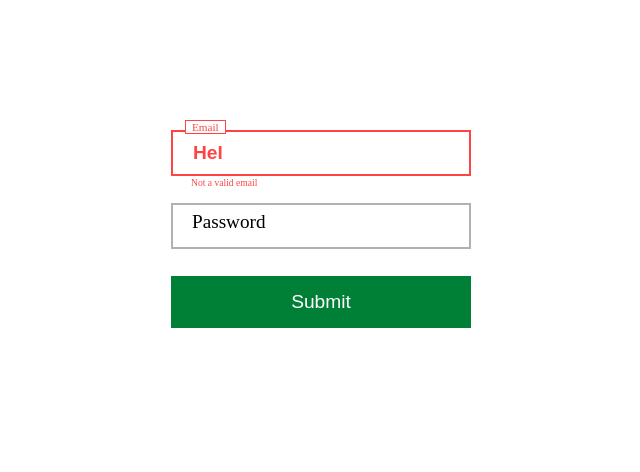
After one commit to mimadraza/Sur, a Flask app: template frontend/templates/test.html in a window 1280 px wide. The commit adds this page. Shown: the top 472 px of the page, without its empty margins (319-959 px from the left). Run offline with Flask 3, Linux system fonts and the light colour scheme; the template is opened without the code that fills it, so the values that code supplies are empty.

Commit message:
Dashboards, backend and database left

```diff
--- a/frontend/app.py
+++ b/frontend/app.py
@@ -7,13 +7,16 @@ app = Flask(__name__, static_folder='static')
 CORS(app)
 backendurl = Config.BACKEND_URL
 login_validations = (('email',gl.required, gl.format_email), ('password', gl.required) )
-register_validations = (('first_name', gl.required, gl.type_(str)),('last_name', gl.required, gl.type_(str)),
-                        ('email',gl.required, gl.format_email), ('password', gl.required), ('country', gl.required), ('dob', gl.required))
 
+register_validations = (('first_name', gl.required, gl.type_(str), gl.regex_('^[^0-9]*$')),
+                        ('last_name', gl.required, gl.type_(str),gl.regex_('^[^0-9]*$')),
+                        ('email',gl.required, gl.format_email), ('password', gl.required),
+                        ('country', gl.required, gl.type_(str), gl.regex_('^[^0-9]*$')),
+                        ('dob', gl.required))
 
 @app.route('/')
 def index():
-    return render_template('homepage.html') #Good practice
+    return render_template('homepage.html')
 
 @app.route('/login', methods=["GET","POST"])
 def login():
@@ -24,10 +27,11 @@ def login():
                 "password" : request.form['password']}
 
         result = gl.validate(login_validations, data) #returns true if all validations passed
-        if result :
-            response = request.get_json(backendurl)
-            if (response.statuscode == 200):
-                return redirect("userdashboard.html")
+        if result:  #uncoment below once backend becomes functional
+            # response = request.get_json(backendurl)
+            # if (response.statuscode == 200):
+            #     return redirect("userdashboard.html")
+            print('All is Good')
 
     return render_template('LoginPage.html')
 
@@ -44,12 +48,17 @@ def userregister():
         }
 
         result = gl.validate(register_validations, data) #returns true if all validations passed
-        if result :
-            response = request.get_json(backendurl)
-            if (response.statuscode == 200):
-                return redirect("LoginPage.html")
 
-    return render_template('userregisterpage.html')
+        if result.success:  #uncoment below once backend becomes functional
+            # response = request.get_json(backendurl)
+            # if (response.statuscode == 200):
+            #     return redirect("/login")
+            return redirect('/login')
+        else:
+            return render_template('userregisterpage.html', visibility = "visible")
+
+
+    return render_template('userregisterpage.html', visibility = "hidden")
 
 @app.route('/artistregister', methods=["GET","POST"])
 def artistregister():
@@ -64,12 +73,24 @@ def artistregister():
         }
 
         result = gl.validate(register_validations, data) #returns true if all validations passed
-        if result :
-            response = request.get_json(backendurl)
-            if (response.statuscode == 200):
-                return redirect("artistdashboard.html")
+        if result:  #uncoment below once backend becomes functional
+            # response = request.get_json(backendurl)
+            # if (response.statuscode == 200):
+            #     return redirect("/login")
+            return redirect('/login')
 
     return render_template('artistregister.html')
 
+@app.route('/userdashboard', methods=['GET', 'POST'])
+def userdashboard():
+
+    return render_template('userdashboard.html')
+
+@app.route('/artistdashboard', methods=['GET', 'POST'])
+def artistdashboard():
+
+    return render_template('artistdashboard.html')
+
+
 if __name__ == '__main__':
     app.run(debug=True, port=5001)
--- /dev/null
+++ b/frontend/static/css/test.css
@@ -0,0 +1,143 @@
+* {
+    box-sizing: border-box;
+  }
+
+  :root {
+    --color-invalid: rgb(255, 68, 68);
+    --color-valid: green;
+  }
+
+  body {
+    margin: 0;
+    padding: 80px 20px;
+    font-family: Poppins;
+    background-size: cover;
+  }
+
+  .form {
+    position: relative;
+    backdrop-filter: blur(1px);
+    background-color: color-mix(
+      in srgb,
+      white,
+      transparent 20%
+    );
+    border-radius: 20px;
+    padding: 50px;
+    margin: 0 auto;
+    max-width: 400px;
+    width: 100%;
+  }
+
+  .input-group__input {
+    font-weight: bold;
+  }
+
+  .input-group__input:focus {
+    outline-offset: 5px;
+  }
+
+  .input-group {
+    position: relative;
+    --x: 20px;
+    --y: 10px;
+    margin-bottom: 15px;
+  }
+
+  .input-group__label,
+  .input-group__input,
+  .submit-btn {
+    font-size: 1.2rem;
+  }
+
+  .input-group__input {
+    border: 2px solid rgb(177, 177, 177);
+    width: 100%;
+    padding: var(--y) var(--x);
+  }
+
+  .input-group__input, .input-group__error {
+    --left: 0;
+    left: var(--left);
+    position: relative;
+  }
+
+  .input-group__input:is(
+      :focus,
+      :not(:placeholder-shown)
+    )
+    ~ .input-group__label {
+    top: calc(var(--y) - 20px);
+    font-size: 0.7rem;
+    border-color: black;
+    color: var(--color-valid);
+  }
+
+  .input-group__label {
+    position: absolute;
+    background-color: white;
+    left: calc(var(--x) - 6px);
+    top: calc(var(--y) - 3px);
+    border: 1px solid transparent;
+    padding: 0 6px;
+    margin: 0;
+    cursor: text;
+    transition: top 300ms, font-size 300ms,
+      border-color 300ms;
+  }
+
+  .input-group__error {
+    color: var(--color-invalid);
+    display: block;
+    visibility: hidden;
+    margin-left: var(--x);
+    margin-top: 1px;
+    font-size: 0.6rem;
+  }
+
+  .input-group__input:not(:focus):invalid {
+    color: var(--color-invalid);
+    animation: error-shake 600ms;
+    border: 2px solid var(--color-invalid);
+  }
+
+  .input-group__input:not(:focus):invalid ~ .input-group__error {
+    visibility: visible;
+    animation: error-shake 600ms;
+  }
+
+  @keyframes error-shake {
+    0% {
+      --left: -10px;
+    }
+    20% {
+      --left: 8px;
+    }
+    40% {
+      --left: -6px;
+    }
+    60% {
+      --left: 4px;
+    }
+    80% {
+      --left: -2px;
+    }
+    100% {
+      --left: 0;
+    }
+  }
+
+  .input-group__input:not(:focus):invalid ~ .input-group__label {
+    color: var(--color-invalid);
+    border-color: var(--color-invalid);
+  }
+
+  .submit-btn {
+    max-width: 300px;
+    width: 100%;
+    padding: 15px;
+    cursor: pointer;
+    border: none;
+    background-color: rgb(0, 128, 55);
+    color: white;
+  }
--- a/frontend/templates/homepage.html
+++ b/frontend/templates/homepage.html
@@ -19,13 +19,13 @@ margin: 0;">
         <div class="gradient-container" style="height: 750px; width: 700px; top: 25px; left: 20px; position: absolute;">
             <img src="static/images/سُر_no_background (1).png" style="height: 300px; width: 300px; position: absolute; top: 220px; left: 180px;">
         </div>
-            <div class="typebutton" role = "button" onclick="window.location.href='login'" style= "left: 800px; top:300px;" >
+            <div class="typebutton" role = "button" onclick="window.location.href='artistregister'" style= "left: 800px; top:300px;" >
                 <div class="circle-image" style="background-image: url('static/images/artist.jpeg'); top: 40px;"></div>
                 <h1 style="position: relative;font-family: spof; color: white; font-size: 2.5cqmax; top: 40px;">
                     Artist
                 </h1>
             </div>
-            <div class="typebutton" role = "button" onclick="window.location.href='login'" style="left: 1120px; top:-45px;" >
+            <div class="typebutton" role = "button" onclick="window.location.href='userregister'" style="left: 1120px; top:-45px;" >
                 <div class="circle-image" style="background-image: url('static/images/user.jpg'); top: 40px;"></div>
                 <h1 style="position: relative;font-family: spof; color: white; font-size: 2.5cqmax; top: 40px;">
                     User
--- /dev/null
+++ b/frontend/templates/test.html
@@ -0,0 +1,51 @@
+<!DOCTYPE html>
+<html lang="en">
+<head>
+    <link rel="stylesheet" href="static/css/test.css">
+    <meta charset="UTF-8">
+    <meta name="viewport" content="width=device-width, initial-scale=1.0">
+</head>
+<body>
+<form class="form">
+    <div class="input-group">
+      <input
+        class="input-group__input"
+        value="Hel"
+        id="email"
+        type="email"
+        placeholder=""
+      />
+      <label
+        class="input-group__label"
+        for="email"
+        >Email</label
+      >
+      <span class="input-group__error">
+        Not a valid email
+      </span>
+    </div>
+    <div class="input-group">
+      <input
+        class="input-group__input"
+        type="password"
+        id="password"
+        placeholder=""
+        pattern="[a-z0-9]{8,}"
+      />
+      <label
+        class="input-group__label"
+        for="password"
+        >Password</label
+      >
+      <span class="input-group__error">
+        Digits or letters, min 8 chars
+      </span>
+    </div>
+    <div class="input-group">
+      <button class="submit-btn" type="submit">
+        Submit
+      </button>
+    </div>
+  </form>
+</body>
+</html>
```
Also changed, not shown: bands.txt (deleted, +0 -24 lines), frontend/static/css/registerstyle.css (+110 -2 lines), frontend/templates/artistdashboard.html (added, +23 -0 lines), frontend/templates/artistregister.html (+30 -24 lines), frontend/templates/userregisterpage.html (+29 -23 lines), play_listname.txt (deleted, +0 -9 lines).
